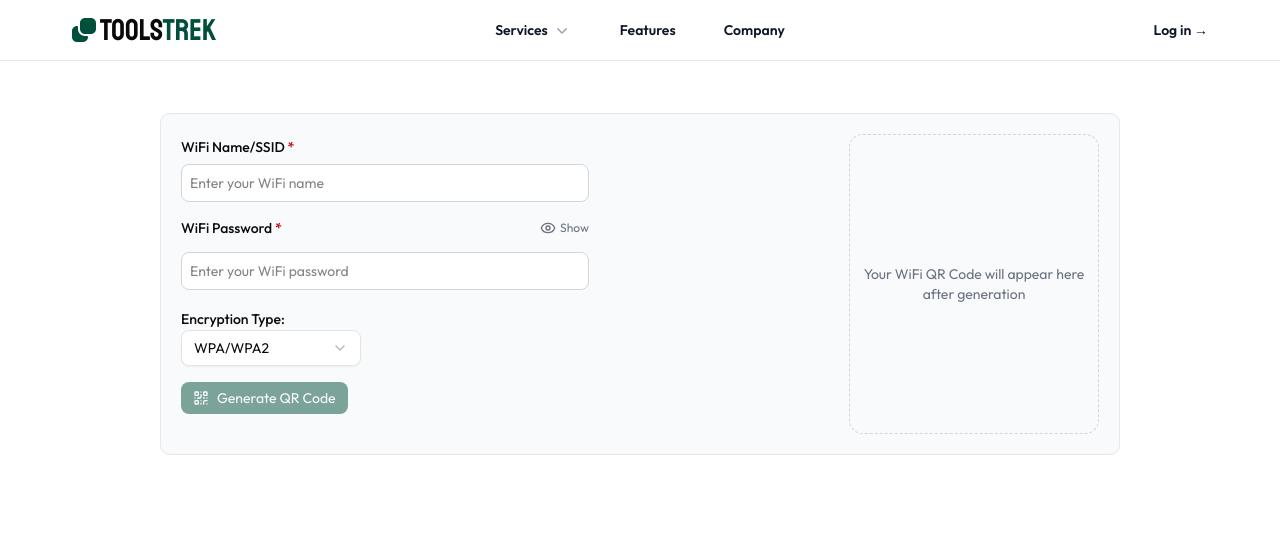
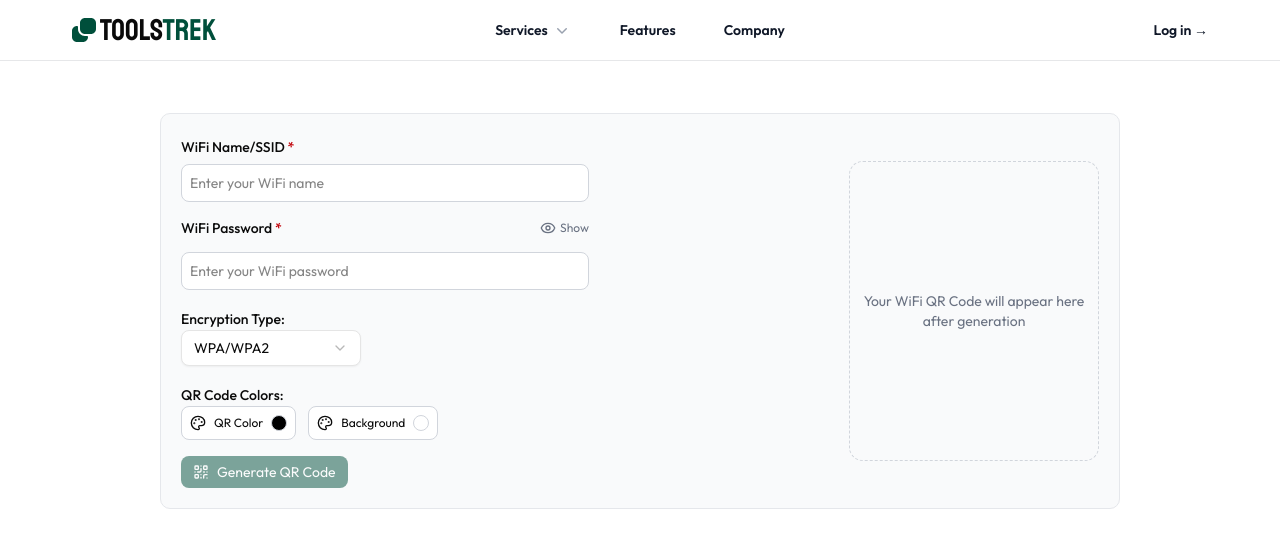
Before and after one commit to tasnimultas67/toolstrek, a Next.js app: page /tools/wifi-qr in a window 1280 px wide. Shown: the top 548 px of the page. Built offline with nearby package versions, Linux system fonts and the light colour scheme.

Commit message:
feat: Add color picker for QR code customization and update dependencies

```diff
--- a/app/tools-compo/WifiQRGen.js
+++ b/app/tools-compo/WifiQRGen.js
@@ -10,10 +10,11 @@ import {
   SelectTrigger,
   SelectValue,
 } from "@/components/ui/select";
-import { Copy, Download, Eye, EyeOff, QrCode } from "lucide-react";
+import { Copy, Download, Eye, EyeOff, QrCode, Palette } from "lucide-react";
 import { Switch } from "@/components/ui/switch";
 import Image from "next/image";
 import { motion } from "framer-motion";
+import { HexColorPicker } from "react-colorful";
 
 const WifiQRGen = () => {
   const [ssid, setSsid] = useState("");
@@ -22,6 +23,10 @@ const WifiQRGen = () => {
   const [qrCode, setQrCode] = useState("");
   const [showPassword, setShowPassword] = useState(false);
   const [passChecked, setPassUnChecked] = useState(true);
+  const [qrColor, setQrColor] = useState("#000000");
+  const [bgColor, setBgColor] = useState("#ffffff");
+  const [showQrColorPicker, setShowQrColorPicker] = useState(false);
+  const [showBgColorPicker, setShowBgColorPicker] = useState(false);
 
   // Helper function to escape special characters
   const escapeSpecialChars = (str) => {
@@ -58,6 +63,10 @@ const WifiQRGen = () => {
         margin: 1,
         errorCorrectionLevel: "H",
         type: "image/png",
+        color: {
+          dark: qrColor,
+          light: bgColor,
+        },
       });
       setQrCode(qr);
     } catch (error) {
@@ -211,6 +220,82 @@ const WifiQRGen = () => {
               </Select>
             </div>
 
+            {/* QR Code Color Picker */}
+            <div className="space-y-2">
+              <label className="text-sm font-medium">QR Code Colors:</label>
+              <div className="flex flex-col sm:flex-row gap-3">
+                <div className="relative">
+                  <button
+                    type="button"
+                    className="flex items-center gap-2 p-2 border border-gray-300 rounded-md text-xs w-full bg-white"
+                    onClick={() => {
+                      setShowQrColorPicker(!showQrColorPicker);
+                      setShowBgColorPicker(false);
+                    }}
+                  >
+                    <Palette className="size-4" />
+                    <span>QR Color</span>
+                    <div
+                      className="w-4 h-4 rounded-full border border-gray-300"
+                      style={{ backgroundColor: qrColor }}
+                    />
+                  </button>
+                  {showQrColorPicker && (
+                    <div className="absolute z-10 mt-1 w-full md:w-96">
+                      <HexColorPicker
+                        color={qrColor}
+                        onChange={setQrColor}
+                        className="!w-full"
+                      />
+                      <div className="flex items-center gap-2 p-2 bg-white border border-t-0 border-gray-300 rounded-b-md">
+                        <input
+                          type="text"
+                          value={qrColor}
+                          onChange={(e) => setQrColor(e.target.value)}
+                          className="text-xs p-1 border border-gray-300 rounded w-full"
+                        />
+                      </div>
+                    </div>
+                  )}
+                </div>
+
+                <div className="relative">
+                  <button
+                    type="button"
+                    className="flex items-center gap-2 p-2 border border-gray-300 rounded-md text-xs w-full bg-white"
+                    onClick={() => {
+                      setShowBgColorPicker(!showBgColorPicker);
+                      setShowQrColorPicker(false);
+                    }}
+                  >
+                    <Palette className="size-4" />
+                    <span>Background</span>
+                    <div
+                      className="w-4 h-4 rounded-full border border-gray-300"
+                      style={{ backgroundColor: bgColor }}
+                    />
+                  </button>
+                  {showBgColorPicker && (
+                    <div className="absolute z-10 mt-1 w-full md:w-96">
+                      <HexColorPicker
+                        color={bgColor}
+                        onChange={setBgColor}
+                        className="!w-full"
+                      />
+                      <div className="flex items-center gap-2 p-2 bg-white border border-t-0 border-gray-300 rounded-b-md">
+                        <input
+                          type="text"
+                          value={bgColor}
+                          onChange={(e) => setBgColor(e.target.value)}
+                          className="text-xs p-1 border border-gray-300 rounded w-full"
+                        />
+                      </div>
+                    </div>
+                  )}
+                </div>
+              </div>
+            </div>
+
             {/* Generate QR Code Button */}
             <button
               className={`bg-brandColor text-white px-3 py-1.5 rounded-md text-sm flex items-center justify-center gap-2 hover:bg-brandColorHover cursor-pointer transition-all ${
@@ -242,14 +327,17 @@ const WifiQRGen = () => {
               transition={{ duration: 0.5 }}
               className="w-full max-w-[250px]"
             >
-              <div className="p-4 flex flex-col items-center justify-start border border-gray-300 bg-white rounded-xl">
+              <div
+                className="p-4 flex flex-col items-center justify-start border border-gray-300 rounded-xl"
+                style={{ backgroundColor: bgColor }}
+              >
                 <img
                   src={qrCode}
                   alt="WiFi QR Code"
                   className="m-2 w-[200px] h-[200px]"
                 />
                 <button
-                  className="flex items-center justify-center gap-2 text-xs bg-brandColor hover:bg-brandColorHover transition-all text-white px-4 py-2 rounded-md w-full cursor-pointer"
+                  className="flex items-center justify-center gap-2 text-xs bg-brandColor hover:bg-brandColorHover transition-all text-white px-4 py-2 rounded-md w-full cursor-pointer mt-2"
                   onClick={downloadQRCode}
                 >
                   <Download className="size-4" />
--- a/package.json
+++ b/package.json
@@ -31,6 +31,7 @@
     "qrcode": "^1.5.4",
     "qrcode.react": "^4.2.0",
     "react": "^19.0.0",
+    "react-colorful": "^5.6.1",
     "react-day-picker": "^8.10.1",
     "react-dom": "^19.0.0",
     "react-dropzone": "^14.3.8",
```
Also changed, not shown: 1 other file (tests, documents, lock files or other folders).
